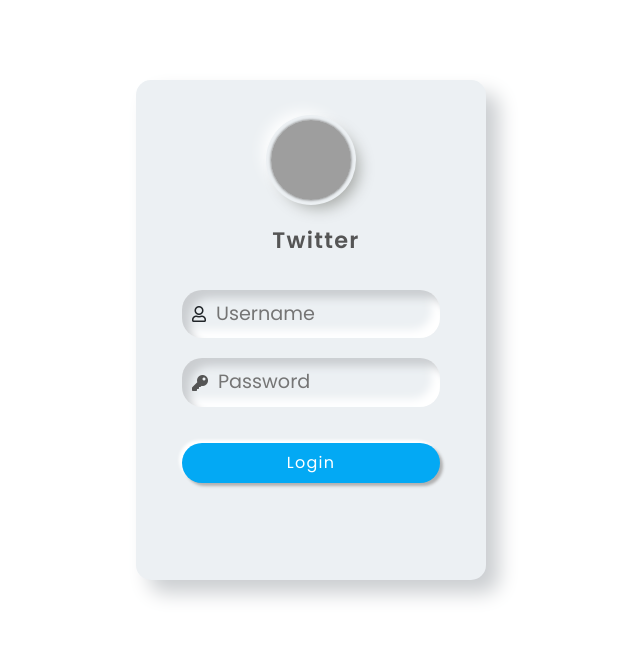
After one commit to wpnya/Django, a Django app: page /accounts/login/ in a window 1280 px wide. The commit adds this page. Shown: the top 659 px of the page, without its empty margins (329-969 px from the left). Run offline with Django 4.2, Linux system fonts and the light colour scheme; some libraries are stand-ins or nearby versions; grey boxes are pictures that could not be loaded.

Commit message:
version 0.2 login/logout forms

```diff
--- /dev/null
+++ b/myDjango/myApp1/static/css/login.css
@@ -0,0 +1,104 @@
+/* Importing fonts from Google */
+@import url('https://fonts.googleapis.com/css2?family=Poppins:wght@300;400;500;600;700;800;900&display=swap');
+
+/* Reseting */
+* {
+    margin: 0;
+    padding: 0;
+    box-sizing: border-box;
+    font-family: 'Poppins', sans-serif;
+}
+
+body {
+    background: #ecf0f3;
+}
+
+.wrapper {
+    max-width: 350px;
+    min-height: 500px;
+    margin: 80px auto;
+    padding: 40px 30px 30px 30px;
+    background-color: #ecf0f3;
+    border-radius: 15px;
+    box-shadow: 13px 13px 20px #cbced1, -13px -13px 20px #fff;
+}
+
+.logo {
+    width: 80px;
+    margin: auto;
+}
+
+.logo img {
+    width: 100%;
+    height: 80px;
+    object-fit: cover;
+    border-radius: 50%;
+    box-shadow: 0px 0px 3px #5f5f5f,
+        0px 0px 0px 5px #ecf0f3,
+        8px 8px 15px #a7aaa7,
+        -8px -8px 15px #fff;
+}
+
+.wrapper .name {
+    font-weight: 600;
+    font-size: 1.4rem;
+    letter-spacing: 1.3px;
+    padding-left: 10px;
+    color: #555;
+}
+
+.wrapper .form-field input {
+    width: 100%;
+    display: block;
+    border: none;
+    outline: none;
+    background: none;
+    font-size: 1.2rem;
+    color: #666;
+    padding: 10px 15px 10px 10px;
+    /* border: 1px solid red; */
+}
+
+.wrapper .form-field {
+    padding-left: 10px;
+    margin-bottom: 20px;
+    border-radius: 20px;
+    box-shadow: inset 8px 8px 8px #cbced1, inset -8px -8px 8px #fff;
+}
+
+.wrapper .form-field .fas {
+    color: #555;
+}
+
+.wrapper .btn {
+    box-shadow: none;
+    width: 100%;
+    height: 40px;
+    background-color: #03A9F4;
+    color: #fff;
+    border-radius: 25px;
+    box-shadow: 3px 3px 3px #b1b1b1,
+        -3px -3px 3px #fff;
+    letter-spacing: 1.3px;
+}
+
+.wrapper .btn:hover {
+    background-color: #039BE5;
+}
+
+.wrapper a {
+    text-decoration: none;
+    font-size: 0.8rem;
+    color: #03A9F4;
+}
+
+.wrapper a:hover {
+    color: #039BE5;
+}
+
+@media(max-width: 380px) {
+    .wrapper {
+        margin: 30px 20px;
+        padding: 40px 15px 15px 15px;
+    }
+}
--- /dev/null
+++ b/myDjango/myApp1/templates/registration/login.html
@@ -0,0 +1,36 @@
+{% load static %}
+<!DOCTYPE html>
+<html lang="en">
+<head>
+    <meta charset="UTF-8">
+    <link rel="stylesheet" href="{% static 'css/login.css' %}">
+    <link rel="stylesheet" href="https://cdn.jsdelivr.net/npm/bootstrap@5.0.0-beta1/dist/css/bootstrap.min.css">
+    <link rel="stylesheet" href="https://use.fontawesome.com/releases/v5.7.2/css/all.css">
+    <script src="https://cdn.jsdelivr.net/npm/bootstrap@5.0.0-beta1/dist/js/bootstrap.bundle.min.js"></script>
+    <script src="https://cdnjs.cloudflare.com/ajax/libs/jquery/3.2.1/jquery.min.js"></script>
+    <title>Login</title>
+</head>
+<body>
+<div class="wrapper">
+    <div class="logo">
+        <img src="https://www.freepnglogos.com/uploads/twitter-logo-png/twitter-bird-symbols-png-logo-0.png" alt="">
+    </div>
+    <div class="text-center mt-4 name">
+        Twitter
+    </div>
+    <form class="p-3 mt-3" method="post">
+        {% csrf_token %}
+        <div class="form-field d-flex align-items-center">
+            <span class="far fa-user"></span>
+            <input type="text" name="username" id="userName" placeholder="Username">
+        </div>
+        <div class="form-field d-flex align-items-center">
+            <span class="fas fa-key"></span>
+            <input type="password" name="password" id="pwd" placeholder="Password">
+        </div>
+        {{ form.errors }}
+        <button class="btn mt-3">Login</button>
+    </form>
+</div>
+</body>
+</html>
--- a/myDjango/myApp1/views.py
+++ b/myDjango/myApp1/views.py
@@ -1,3 +1,4 @@
+from django.contrib.auth.decorators import login_required
 from django.shortcuts import render
 from myApp1.models import Worker
 
@@ -26,5 +27,7 @@
     all_workers = Worker.objects.all()
     return render(request, 'index.html', context={'data': all_workers})
 
+
+@login_required
 def profile_view(request):
     return render(request, 'web/profile.html')
--- a/myDjango/myDjango/urls.py
+++ b/myDjango/myDjango/urls.py
@@ -15,17 +15,12 @@
     2. Add a URL to urlpatterns:  path('blog/', include('blog.urls'))
 """
 from django.contrib import admin
-from django.urls import path
 import myApp1.views as views
 from django.urls import include, path
-
-# from django.contrib.auth import views
 
 urlpatterns = [
     path('admin/', admin.site.urls),
     path('', views.index_view),
-    path('accounts', include("django.contrib.auth.urls")),
-    path('profile', views.profile_view)
-    # path('accounts', include("django.contrib.auth.urls")),
-    # path('blog/', include('blog.urls'))
+    path('accounts/', include("django.contrib.auth.urls")),
+    path('profile/', views.profile_view, name="profile"),
 ]
```
Also changed, not shown: myDjango/myApp1/static/css/profile.css (added, +46 -0 lines), myDjango/myApp1/templates/web/profile.html (+8 -6 lines), myDjango/myDjango/settings.py (+4 -6 lines), myDjango/templates/profile.html (deleted, +0 -10 lines), myDjango/db.sqlite3.
